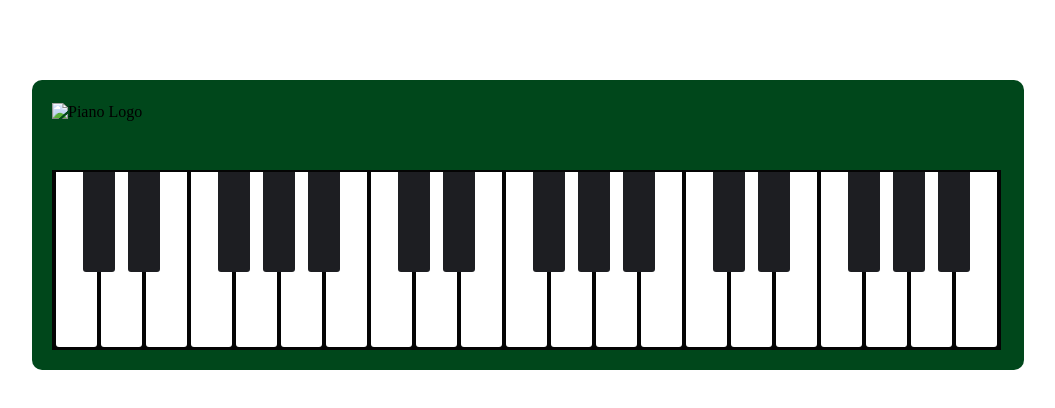
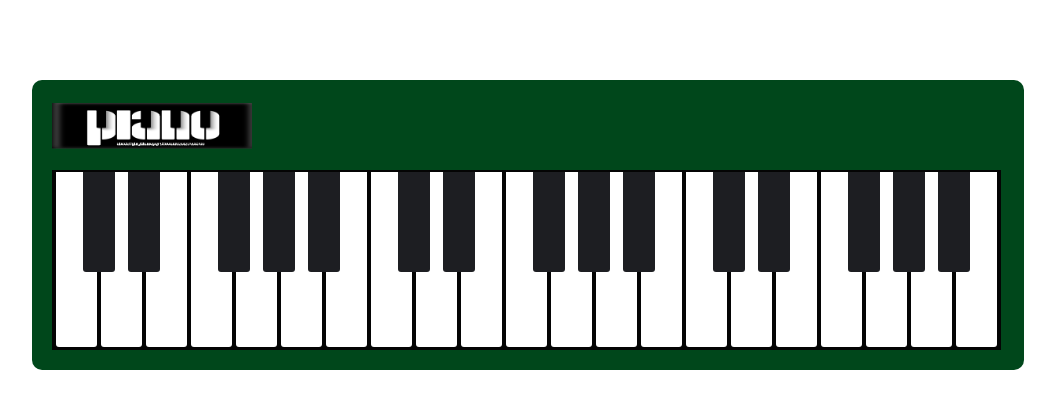
Before and after one commit to MrRanjan12/Piano-css, a plain HTML site: page index.html in a window 1280 px wide. Shown: the whole page, without its empty margins (112-1167 px from the left). Drawn offline with Linux system fonts and the light colour scheme.

Commit message:
Update index.html

```diff
--- a/index.html
+++ b/index.html
@@ -8,7 +8,7 @@
   </head>
   <body>
     <div id="piano">
-      <img class="logo" src="./piano.svg.jpg" alt="Piano Logo" />
+      <img class="logo" src="./piano.svg.png" alt="Piano Logo" />
       <div class="keys">
         <div class="key"></div>
         <div class="key black--key"></div>
```
